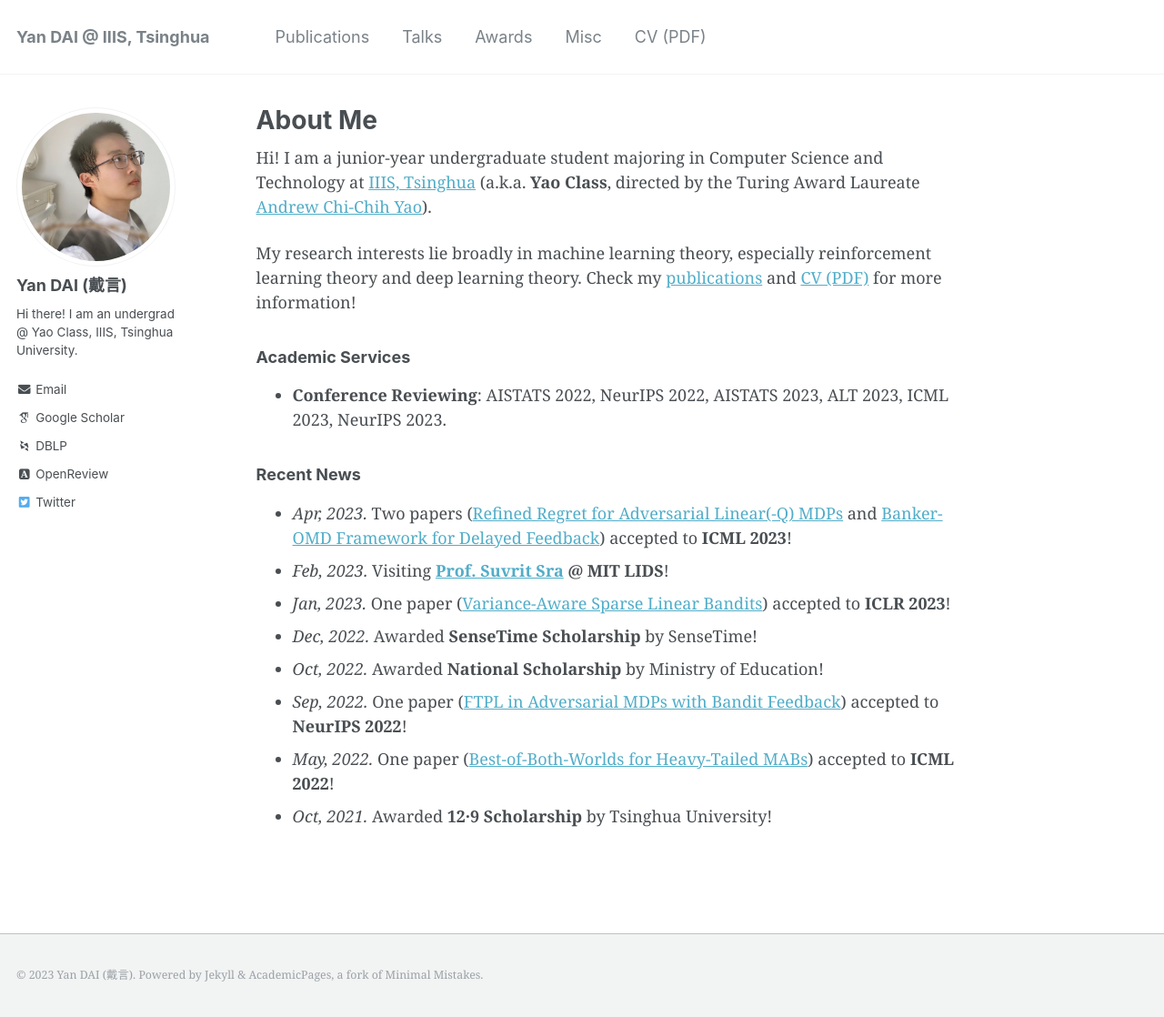
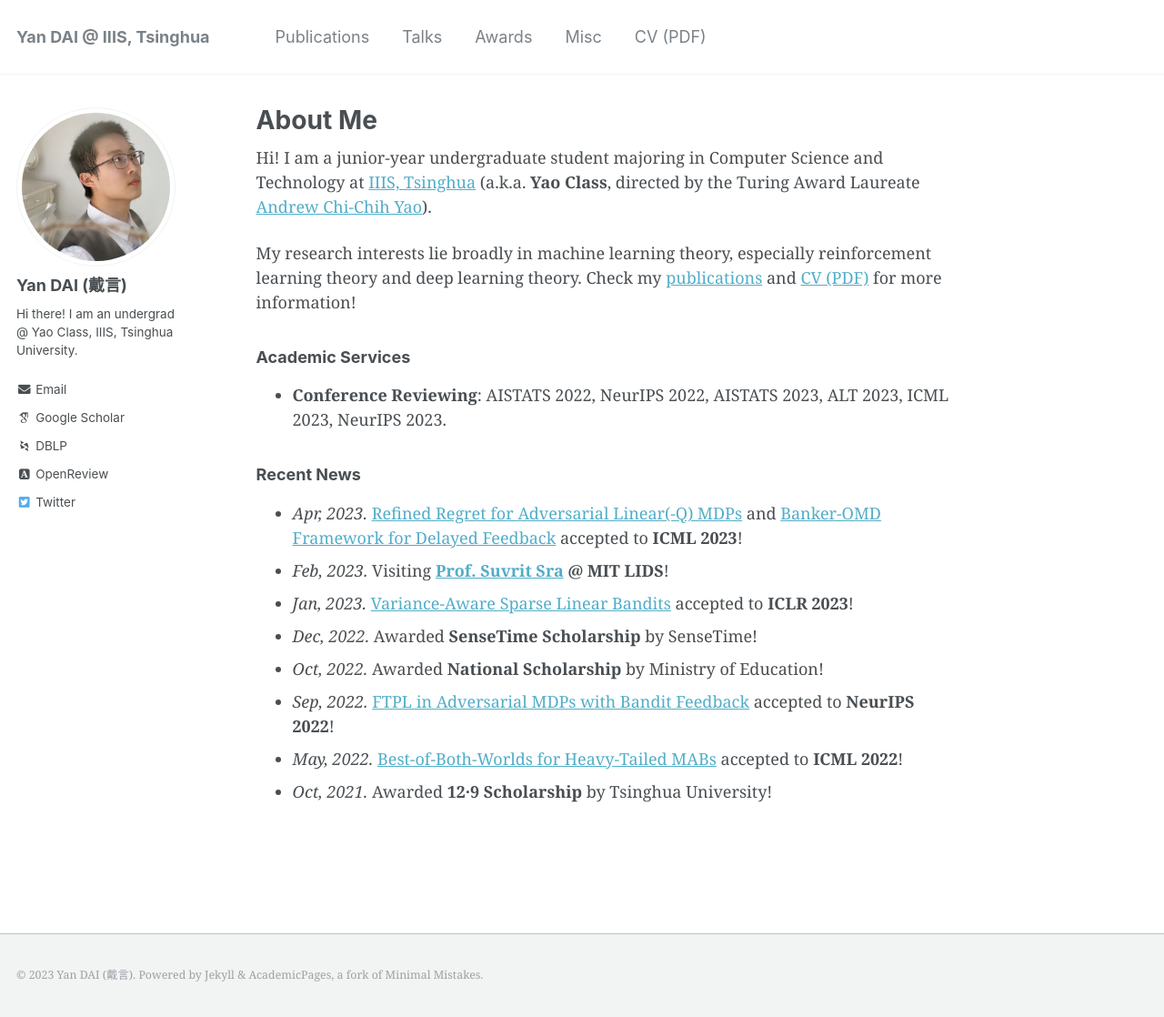
Before and after one commit to yandaichn/yandaichn.github.io, a Jekyll site: the page built from _pages/about.md, in a window 1280 px wide and 1118 px high. Shown: the whole window at 91% size. Built offline with Jekyll 4.4.1, drawn with Linux system fonts in a browser that asks for light colours; some web fonts are replaced.

Commit message:
Update news

```diff
--- a/_pages/about.md
+++ b/_pages/about.md
@@ -16,11 +16,11 @@ My research interests lie broadly in machine learning theory, especially reinfor
 * **Conference Reviewing**: AISTATS 2022, NeurIPS 2022, AISTATS 2023, ALT 2023, ICML 2023, NeurIPS 2023.
 
 ### Recent News
-* *Apr, 2023.* Two papers ([Refined Regret for Adversarial Linear(-Q) MDPs](https://arxiv.org/abs/2301.12942) and [Banker-OMD Framework for Delayed Feedback](https://arxiv.org/abs/2301.10500)) accepted to **ICML 2023**!
+* *Apr, 2023.* [Refined Regret for Adversarial Linear(-Q) MDPs](https://arxiv.org/abs/2301.12942) and [Banker-OMD Framework for Delayed Feedback](https://arxiv.org/abs/2301.10500) accepted to **ICML 2023**!
 * *Feb, 2023.* Visiting **[Prof. Suvrit Sra](https://optml.mit.edu/index.html) @ MIT LIDS**!
-* *Jan, 2023.* One paper ([Variance-Aware Sparse Linear Bandits](https://arxiv.org/abs/2205.13450)) accepted to **ICLR 2023**!
+* *Jan, 2023.* [Variance-Aware Sparse Linear Bandits](https://arxiv.org/abs/2205.13450) accepted to **ICLR 2023**!
 * *Dec, 2022.* Awarded **SenseTime Scholarship** by SenseTime!
 * *Oct, 2022.* Awarded **National Scholarship** by Ministry of Education!
-* *Sep, 2022.* One paper ([FTPL in Adversarial MDPs with Bandit Feedback](https://arxiv.org/abs/2205.13451)) accepted to **NeurIPS 2022**!
-* *May, 2022.* One paper ([Best-of-Both-Worlds for Heavy-Tailed MABs](https://arxiv.org/abs/2201.11921)) accepted to **ICML 2022**!
+* *Sep, 2022.* [FTPL in Adversarial MDPs with Bandit Feedback](https://arxiv.org/abs/2205.13451) accepted to **NeurIPS 2022**!
+* *May, 2022.* [Best-of-Both-Worlds for Heavy-Tailed MABs](https://arxiv.org/abs/2201.11921) accepted to **ICML 2022**!
 * *Oct, 2021.* Awarded **12·9 Scholarship** by Tsinghua University!
```
